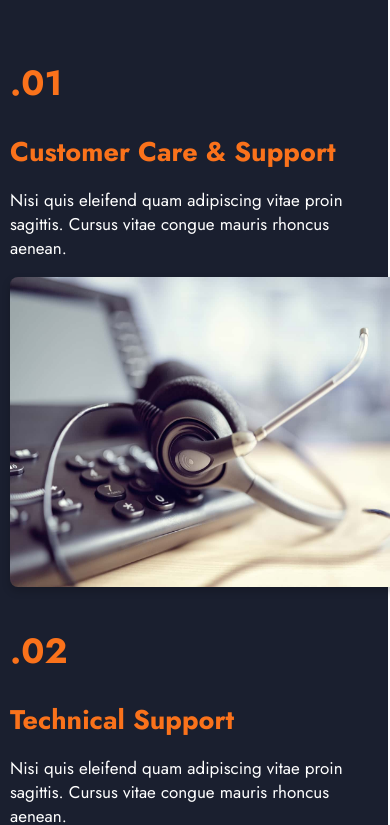
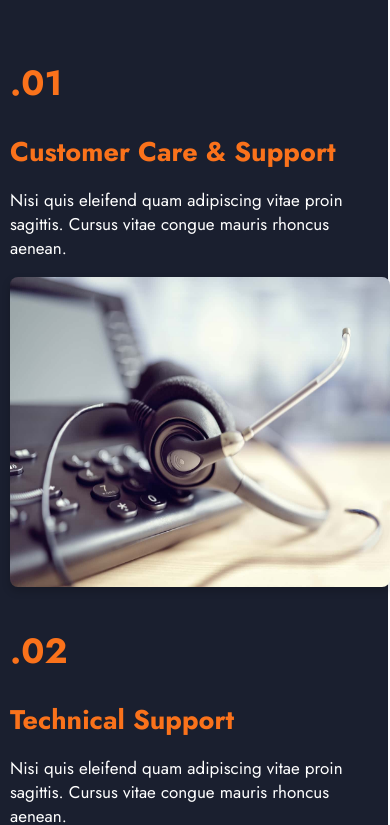
Before and after one commit to HasnainZafarDev/outsource, a Next.js app: page / in a window 390 px wide. Shown: the part 4299-5124 px from the top of the page. Built offline with nearby package versions, Linux system fonts and the light colour scheme.

Commit message:
width adjustment of feature image

```diff
--- a/src/app/components/features/features.css
+++ b/src/app/components/features/features.css
@@ -126,7 +126,7 @@
         }
       }
       .overlapping-image {
-        width: 400px;
+        width: 380px;
         height: 310px;
       }
     }
```
